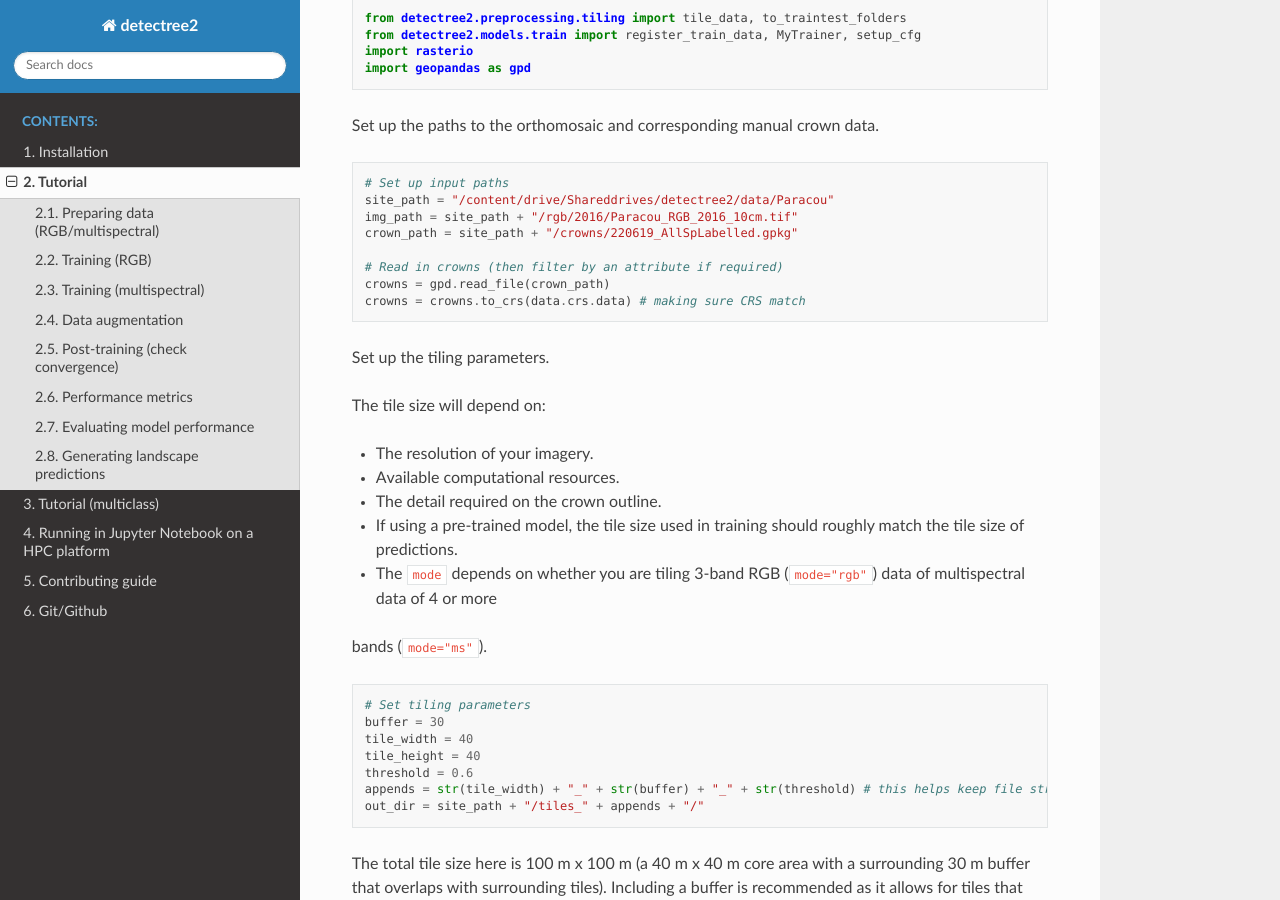
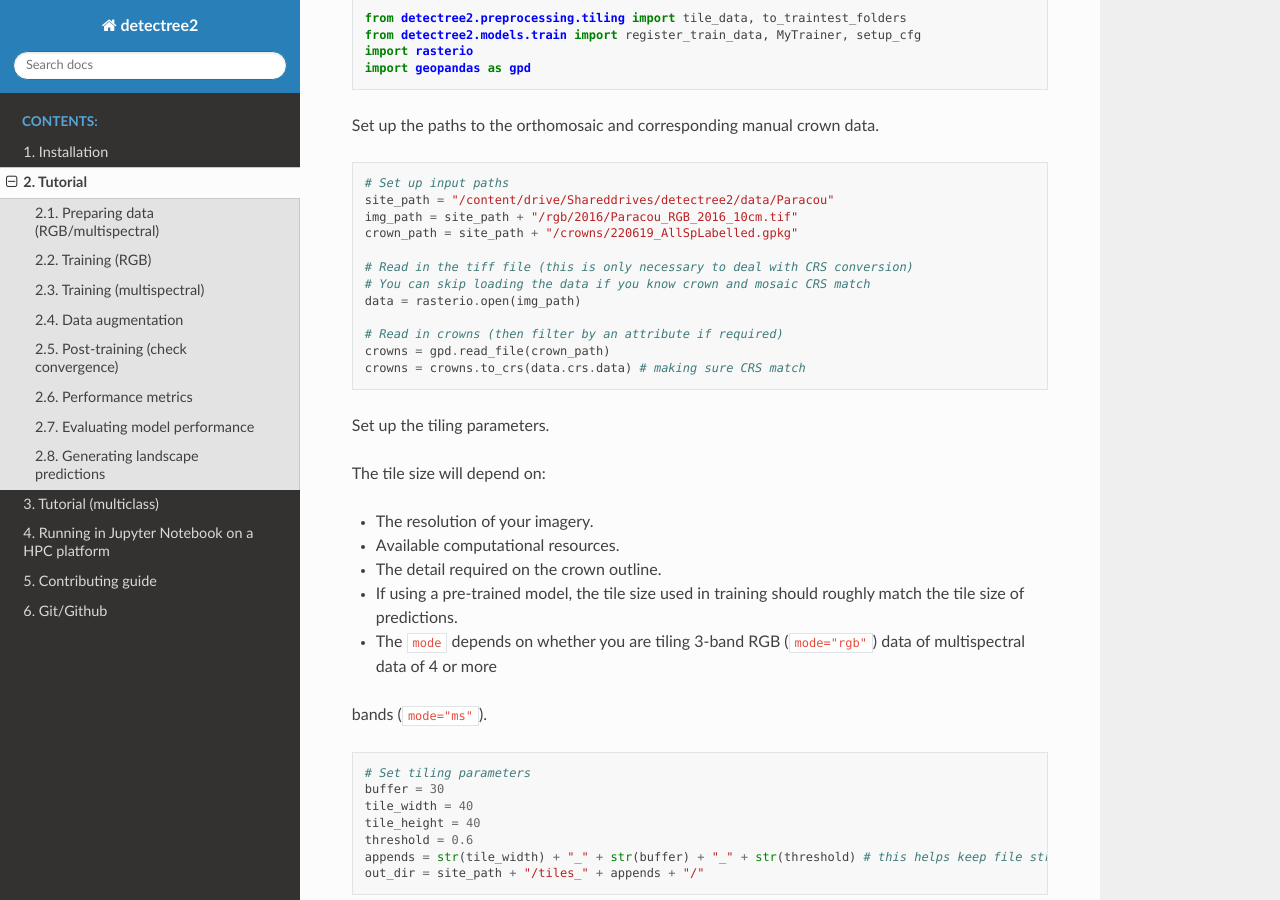
Before and after one commit to PatBall1/detectree2, a Sphinx documentation site: the page built from docs/source/tutorial.rst, in a window 1280 px wide and 900 px high, scrolled down 1984 px. Built offline with Sphinx 7.4.7 and the Read the Docs theme 3.1.0, drawn with Linux system fonts in a browser that asks for light colours; pages that are not in the unit, such as notebooks, are missing from menus.

Commit message:
clarify CRS data issue in tutorial

```diff
--- a/docs/source/tutorial.rst
+++ b/docs/source/tutorial.rst
@@ -97,6 +97,10 @@ Set up the paths to the orthomosaic and corresponding manual crown data.
    site_path = "/content/drive/Shareddrives/detectree2/data/Paracou"
    img_path = site_path + "/rgb/2016/Paracou_RGB_2016_10cm.tif"
    crown_path = site_path + "/crowns/220619_AllSpLabelled.gpkg"
+
+   # Read in the tiff file (this is only necessary to deal with CRS conversion)
+   # You can skip loading the data if you know crown and mosaic CRS match
+   data = rasterio.open(img_path)
 
    # Read in crowns (then filter by an attribute if required)
    crowns = gpd.read_file(crown_path)
```
